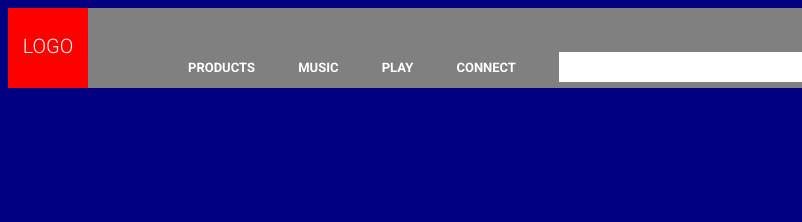
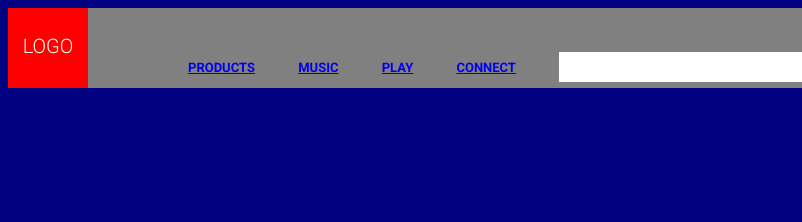
Before and after one commit to delancey/masthead, a plain HTML site: page index.html in a window 1280 px wide. Shown: the top 222 px of the page, 0-802 px from the left. Drawn offline with Linux system fonts and the light colour scheme.

Commit message:
Moved end anchor tags to correct position.

```diff
--- a/index.html
+++ b/index.html
@@ -14,10 +14,10 @@
        <P>LOGO</P>
    </div>
     <ul>
-        <li><a href="#"></a>Products</li>
-        <li><a href="#"></a>Music</li>
-        <li><a href="#"></a>Play</li>
-        <li><a href="#"></a>Connect</li>
+        <li><a href="#">Products</a></li>
+        <li><a href="#">Music</a></li>
+        <li><a href="#">Play</a></li>
+        <li><a href="#">Connect</a></li>
         <li><input type="search"> <button><img class="search-btn" src="images/Search-icon.png" alt="search icon"></button></li>
     </ul>
 
```
